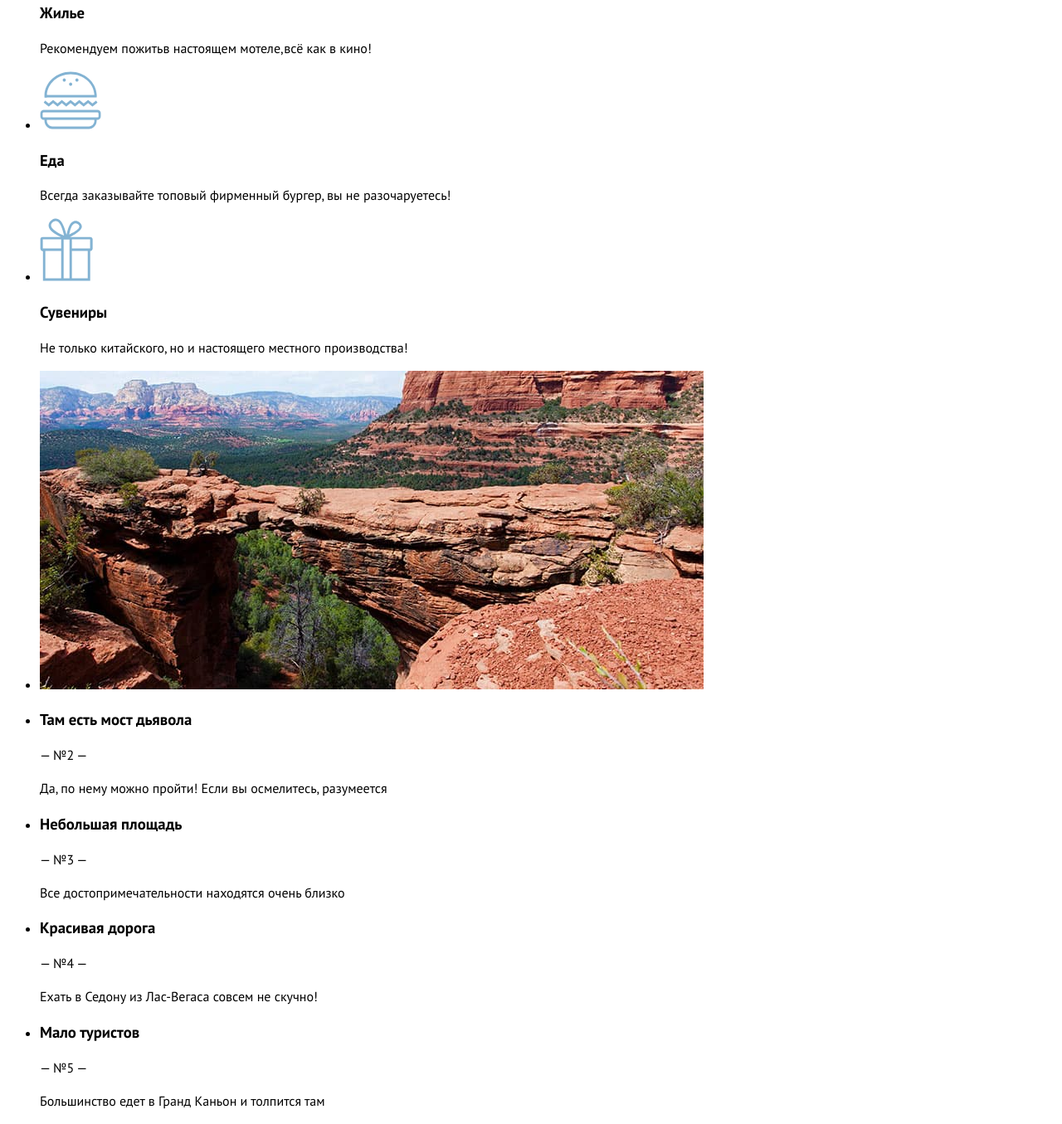
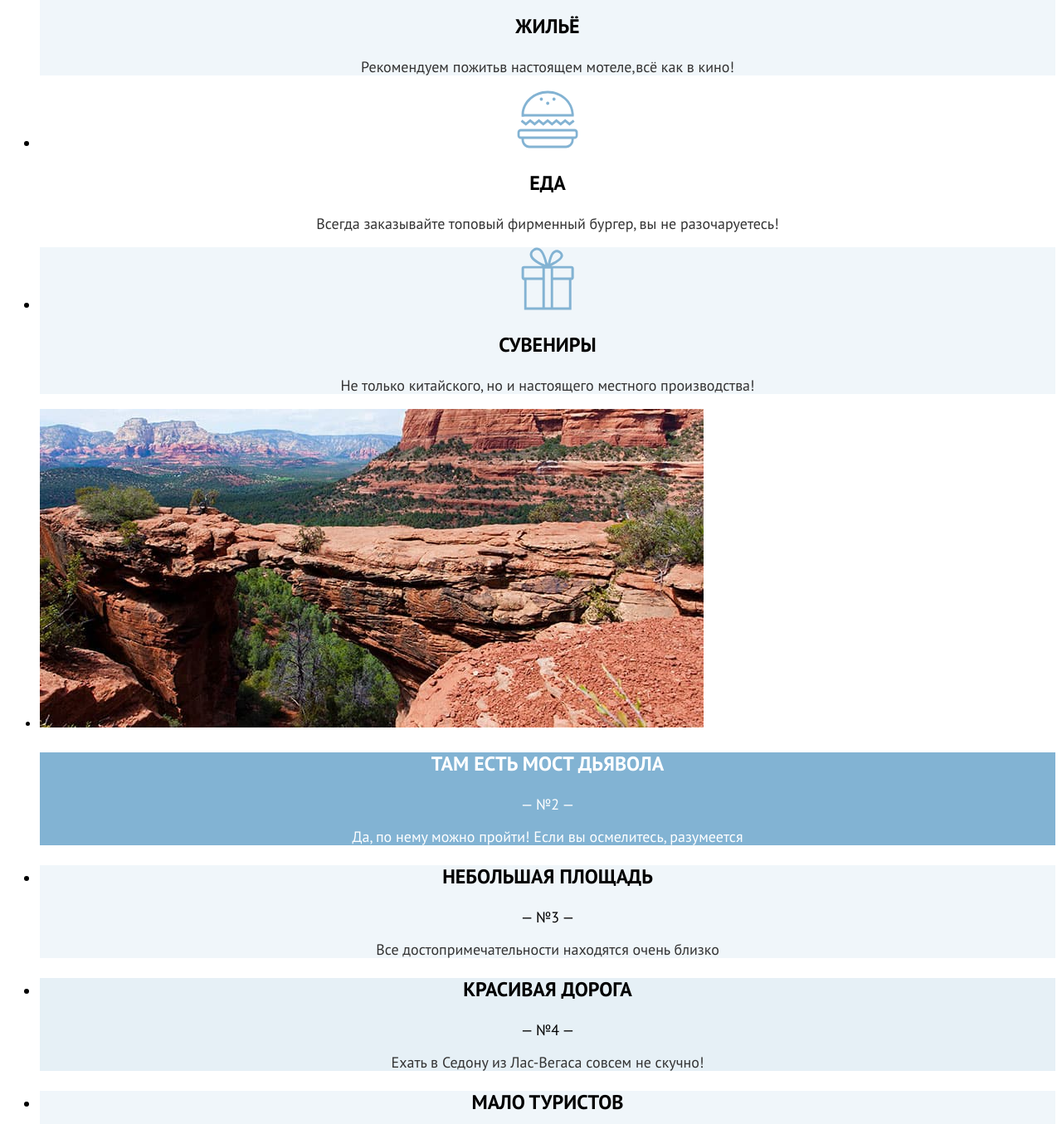
Before and after one commit to htmlacademy-htmlcss/2059909-sedona-34, a plain HTML site: page index.html in a window 1280 px wide. Shown: the part 1543-2898 px from the top of the page at 83% size. Drawn offline with Linux system fonts and the light colour scheme.

Commit message:
Продолжает добавлять стили

```diff
--- a/index.html
+++ b/index.html
@@ -65,7 +65,7 @@
     <section class="advantages">
       <h2 class="visually-hidden">Преимущества</h2>
       <ul class="advantages-list">
-        <li class="advantages-item">
+        <li class="advantages-item real-town">
           <h3 class="advantages-title">Настоящий городок</h3>
           <p>— №1 —</p>
           <p class="advanges-description">Седона — не аттракцион для туристов, там течёт своя жизнь</p>
@@ -75,10 +75,10 @@
         </li>
         <li class="advantages-recommendation-item">
           <img src="images/icons/advantages-index-home.svg" width="75" height="72" alt="Иконка домика">
-          <h3 class="advantages-recommendation-title">Жилье</h3>
+          <h3 class="advantages-recommendation-title">Жильё</h3>
           <p class="advatages-recommendation-description">Рекомендуем пожитьв настоящем мотеле,всё как в кино!</p>
         </li>
-        <li class="advantages-recommendation-item">
+        <li class="advantages-recommendation-item food">
           <img src="images/icons/advantages-index-food.svg" width="74" height="70" alt="Иконка бургера">
           <h3 class="advantages-recommendation-title">Еда</h3>
           <p class="advatages-recommendation-description">Всегда заказывайте топовый фирменный бургер, вы не
@@ -94,21 +94,21 @@
           <img src="images/advantages-photo-2.jpg" width="800" height="384"
             alt="Фотография каньона рядом с городком Седона">
         </li>
-        <li class="advantages-item">
+        <li class="advantages-item devil-bridge">
           <h3 class="advantages-title">Там есть мост дьявола</h3>
           <p>— №2 —</p>
           <p class="advanges-description">Да, по нему можно пройти! Если вы осмелитесь, разумеется</p>
         </li>
-        <li class="advantages-item">
+        <li class="advantages-item small-area">
           <h3 class="advantages-title">Небольшая площадь</h3>
           <p>— №3 —</p>
           <p class="advanges-description">Все достопримечательности находятся очень близко</p>
         </li>
-        <li class="advantages-item">
+        <li class="advantages-item road">
           <h3 class="advantages-title">Красивая дорога</h3>
           <p>— №4 —</p>
           <p class="advanges-description">Ехать в Седону из Лас-Вегаса совсем не скучно!</p>
-        <li class="advantages-item">
+        <li class="advantages-item few-tourists">
           <h3 class="advantages-title">Мало туристов</h3>
           <p>— №5 —</p>
           <p class="advanges-description">Большинство едет в Гранд Каньон и толпится там</p>
--- a/styles/styles.css
+++ b/styles/styles.css
@@ -85,3 +85,82 @@ body {
   font-weight: 700;
   text-transform: uppercase;
 }
+
+.advantages-item {
+  text-align: center;
+  font-family: "PT Sans"sans-serif;
+  font-weight: 400;
+  font-size: 18px;
+  line-height: 21px;
+  background: #FFFFFF;
+  color: #000000;
+}
+
+.advantages-title {
+  text-transform: uppercase;
+  font-weight: 700;
+  font-size: 24px;
+  line-height: 28px;
+}
+
+.real-town {
+  background: #82B3D3;
+  color: #FFFFFF;
+}
+
+.devil-bridge {
+  background: #82B3D3;
+  color: #FFFFFF;
+}
+
+.small-area {
+  background: #f0f6fa;
+  color: #000000;
+}
+
+.small-area .advanges-description {
+  color: #333333;
+}
+
+.road {
+  background: #e6f0f6;
+  color: #000000;
+}
+
+.road .advanges-description {
+  color: #333333;
+}
+
+.few-tourists {
+  background: #f0f6fa;
+  color: #000000;
+}
+
+.few-tourists .advanges-description {
+  color: #333333;
+}
+
+.advantages-recommendation-item {
+  font-family: "PT Sans"sans-serif;
+  text-align: center;
+  font-weight: 400;
+  font-size: 18px;
+  line-height: 21px;
+  background: #f0f6fa;
+  color: #000000;
+}
+
+.advantages-recommendation-title {
+  font-weight: 700;
+  font-size: 24px;
+  line-height: 28px;
+  text-transform: uppercase;
+}
+
+.advatages-recommendation-description {
+  color: #333333;
+}
+
+.food {
+  background: #FFFFFF;
+}
```
